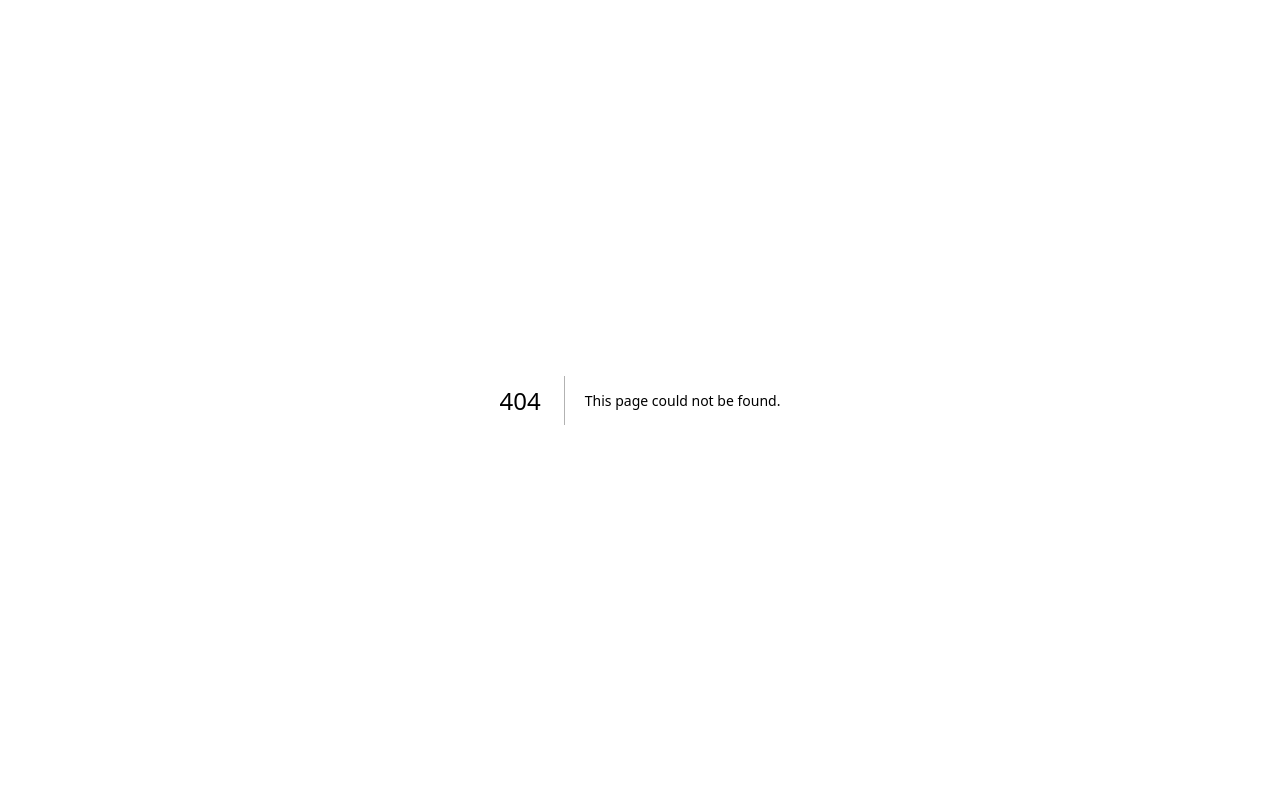
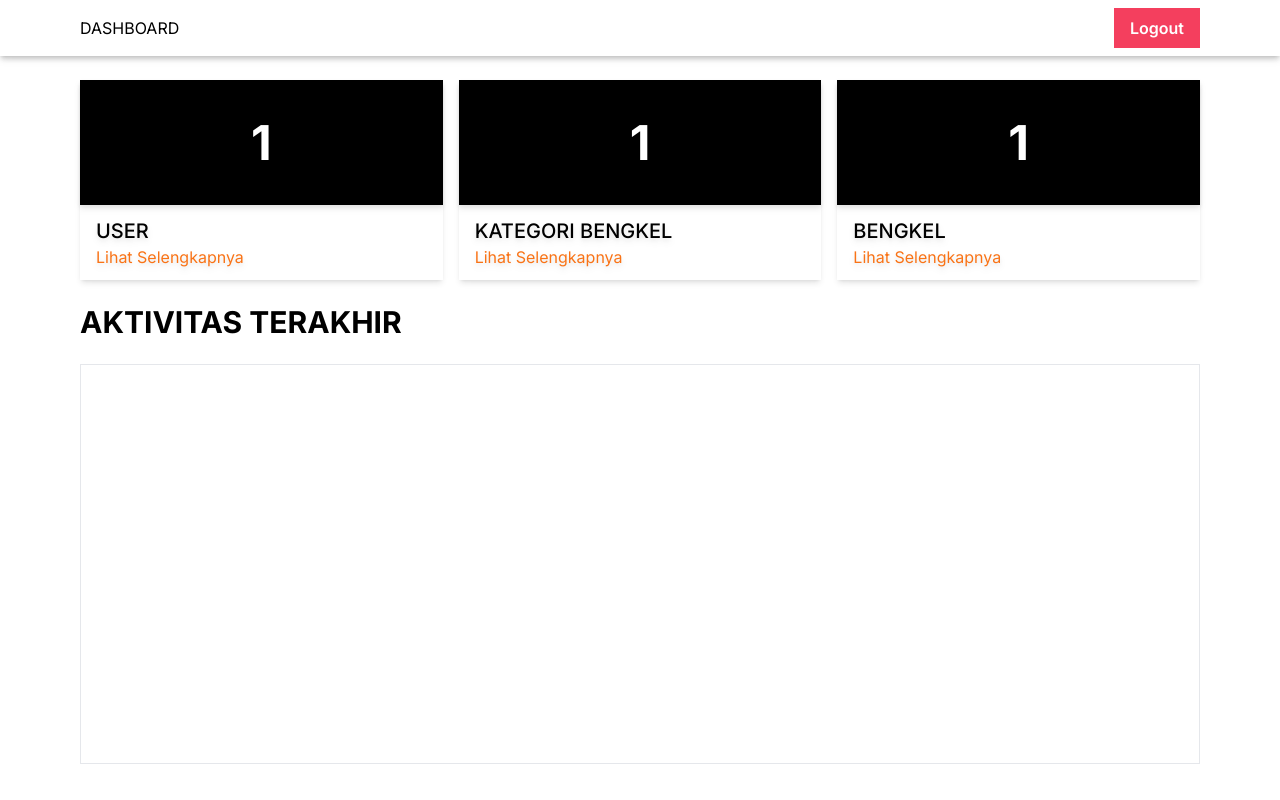
Before and after one commit to yudhaginongpratidina/sistem-geografis-bengkel-motor, a Next.js app: page /dashboard in a window 1280 px wide. Before the commit this address had no page. Shown: the top 800 px of the page. Built offline with nearby package versions, Linux system fonts and the light colour scheme.

Commit message:
create view dashboard

```diff
--- /dev/null
+++ b/src/app/dashboard/layout.tsx
@@ -0,0 +1,18 @@
+import FooterView from "@/views/footer"
+
+export default function DashboardLayout({ children }: { children: React.ReactNode }) {
+    return (
+        <>
+            <nav className="w-full py-2 bg-white shadow-md drop-shadow-md">
+                <div className="container flex justify-between items-center">
+                    <h1>DASHBOARD</h1>
+                    <button className="py-2 px-4 bg-rose-500 text-white font-semibold">Logout</button>
+                </div>
+            </nav>
+            <div className="container py-6 min-h-screen">
+                {children}
+            </div>
+            <FooterView/>
+        </>
+    )
+}
--- /dev/null
+++ b/src/app/dashboard/page.tsx
@@ -0,0 +1,43 @@
+import Link from "next/link"
+
+export default function Page() {
+    return (
+        <>
+            <div className="w-full h-[200px] grid grid-cols-3 gap-4">
+                <div className="w-full shadow-md drop-shadow-md">
+                    <div className="w-full h-[125px] bg-black flex justify-center items-center">
+                        <h1 className="text-5xl font-bold text-white">1</h1>
+                    </div>
+                    <div className="flex flex-col justify-center h-[75px] px-4">
+                        <h1 className="text-xl font-medium uppercase">User</h1>
+                        <Link href={"/"} className="text-orange-500 hover:underline hover:underline-offset-4">Lihat Selengkapnya</Link>
+                    </div>
+                </div>
+                <div className="w-full shadow-md drop-shadow-md">
+                    <div className="w-full h-[125px] bg-black flex justify-center items-center">
+                        <h1 className="text-5xl font-bold text-white">1</h1>
+                    </div>
+                    <div className="flex flex-col justify-center h-[75px] px-4">
+                        <h1 className="text-xl font-medium uppercase">Kategori Bengkel</h1>
+                        <Link href={"/"} className="text-orange-500 hover:underline hover:underline-offset-4">Lihat Selengkapnya</Link>
+                    </div>
+                </div>
+                <div className="w-full shadow-md drop-shadow-md">
+                    <div className="w-full h-[125px] bg-black flex justify-center items-center">
+                        <h1 className="text-5xl font-bold text-white">1</h1>
+                    </div>
+                    <div className="flex flex-col justify-center h-[75px] px-4">
+                        <h1 className="text-xl font-medium uppercase">Bengkel</h1>
+                        <Link href={"/"} className="text-orange-500 hover:underline hover:underline-offset-4">Lihat Selengkapnya</Link>
+                    </div>
+                </div>
+            </div>
+            <div className="w-full py-6">
+                <h1 className="text-3xl font-bold uppercase mb-6">aktivitas terakhir</h1>
+                <div className="w-full border h-[400px]">
+
+                </div>
+            </div>
+        </>
+    )
+}
```
